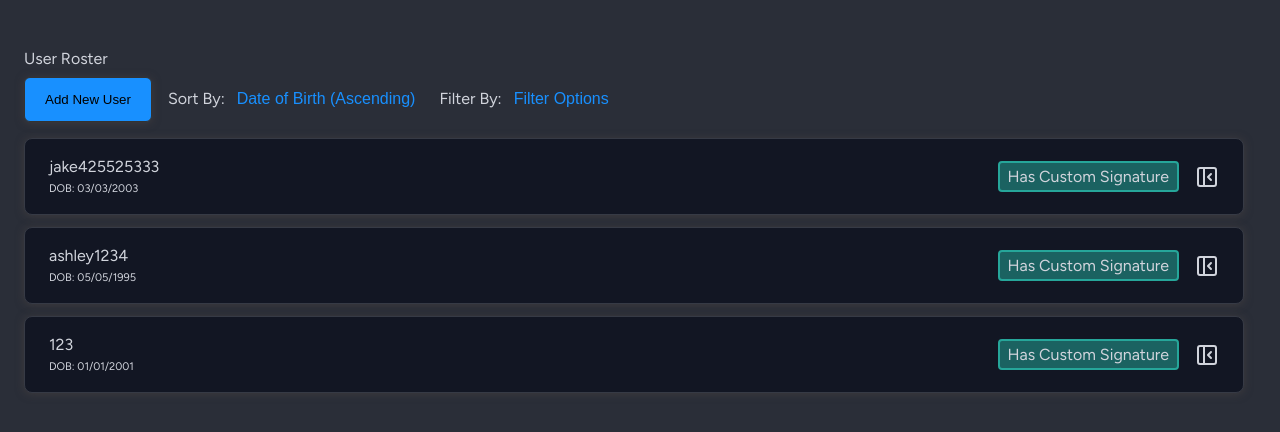
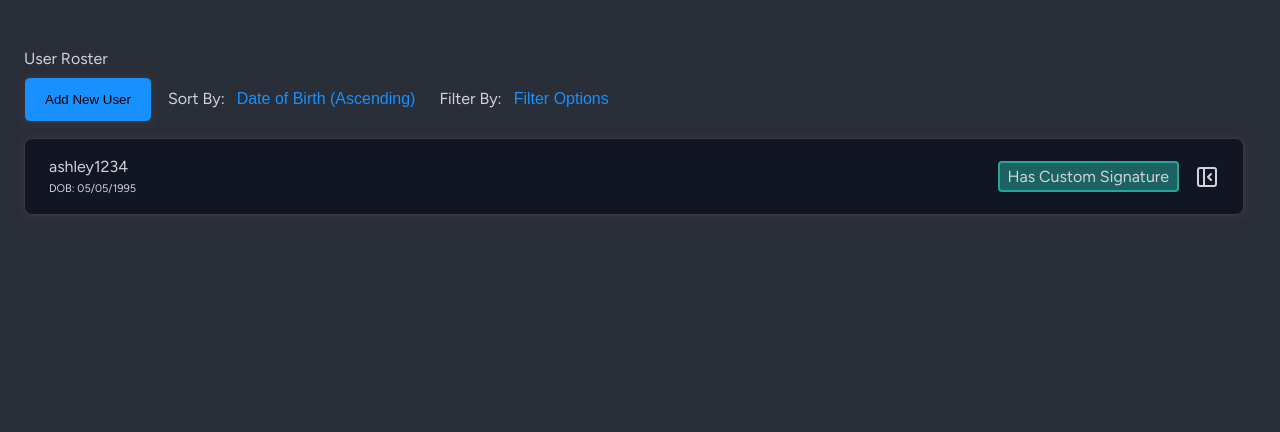
Before and after one commit to jabarbush/react-crud-project, a React (Create React App) app: page / in a window 1280 px wide. Shown: the top 432 px of the page. Built offline with nearby package versions, Linux system fonts and the light colour scheme; data requests are answered from the project's data file.

Commit message:
Delete user overlay, tests, etc.

```diff
--- a/db.json
+++ b/db.json
@@ -1,16 +1,5 @@
 {
   "users": [
-    {
-      "id": 4,
-      "name": "jake425525333",
-      "dob": "03/03/2003",
-      "phone": "4564564564",
-      "email": "jake4@gmail.com",
-      "signature": {
-        "pin": "123123",
-        "fontStyle": "Mr Dafoe"
-      }
-    },
     {
       "id": 5,
       "name": "ashley1234",
@@ -21,17 +10,6 @@
         "pin": "123123",
         "fontStyle": "Dancing Script"
       }
-    },
-    {
-      "id": 6,
-      "name": "123",
-      "dob": "01/01/2001",
-      "phone": "1231231231",
-      "email": "jake@gmail.com",
-      "signature": {
-        "pin": "123123",
-        "fontStyle": "Great Vibes"
-      }
     }
   ]
 }
--- a/src/App.css
+++ b/src/App.css
@@ -163,10 +163,20 @@ h3 {
   z-index: 100;
 }
 
+.delete-user-overlay {
+  position: fixed;
+  top: 0;
+  left: 0;
+  width: 100vw;
+  height: 100vh;
+  background-color: rgba(0, 0, 0, 0.5);
+  z-index: 100;
+}
+
 .delete-user-popup {
   position: fixed;
   top: 50%;
-  left: 0%;
+  left: 50%;
   transform: translate(-50%, -50%);
   display: flex;
   flex-direction: column;
--- a/src/App.tsx
+++ b/src/App.tsx
@@ -4,10 +4,12 @@ import List from "./components/ListUsers";
 import User from "./interfaces/User";
 import Toolbar from "./components/Toolbar";
 import UserInfo from "./components/UserInfo";
+import DeleteUser from "./components/DeleteUser";
 
 function App() {
   const [userList, setUserList] = useState<User[]>([]);
   const [selectedUser, setSelectedUser] = useState<User | null>(null);
+  const [showDeleteUser, setShowDeleteUser] = useState(false);
 
   const handleUserClick = (user: User) => {
     setSelectedUser(user);
@@ -15,6 +17,14 @@ function App() {
 
   const handleCloseUserInfo = () => {
     setSelectedUser(null);
+  };
+
+  const handleOpenDeleteUser = () => {
+    setShowDeleteUser(true);
+  };
+
+  const handleCloseDeleteUser = () => {
+    setShowDeleteUser(false);
   };
 
   return (
@@ -28,11 +38,14 @@ function App() {
           userList={userList}
           selectedUser={selectedUser}
           onCloseUserInfo={handleCloseUserInfo}
+          onOpenDeleteUser={handleOpenDeleteUser}
           setUserList={setUserList}
         />
+      )}
+      {showDeleteUser && (
+        <DeleteUser userList={userList} selectedUser={selectedUser} onClose={handleCloseDeleteUser} onDeleteUser={handleCloseUserInfo} setUserList={setUserList} />
       )}
     </div>
   );
 }
-
 export default App;
--- a/src/components/DeleteUser.tsx
+++ b/src/components/DeleteUser.tsx
@@ -1,5 +1,4 @@
-import React from 'react';
-import DeleteUserProps from '../interfaces/DeleteUserProps';
+import DeleteUserProps from "../interfaces/DeleteUserProps";
 import { ReactComponent as FormClose } from '../assets/form-close.svg';
 
 const DeleteUser: React.FC<DeleteUserProps> = ({ userList, selectedUser, onClose, onDeleteUser, setUserList }) => {
@@ -27,16 +26,14 @@ const DeleteUser: React.FC<DeleteUserProps> = ({ userList, selectedUser, onClose
   };
 
     return (
+      <div className="delete-user-overlay">
         <div className='delete-user-popup'>
           <h2 className="delete-user-title">Confirm Delete</h2>
           <FormClose onClick={onClose} className='icons icon-big-x' />
           <div className='delete-message'>Are you sure you want to delete?</div>
-        <button className="cancel" onClick={onClose}>
-          Cancel
-        </button>
-        <button className="add-user-submit" onClick={handleDeleteUser} >
-          OK
-        </button>
+          <button className="cancel" onClick={onClose}>Cancel</button>
+          <button className="add-user-submit" onClick={handleDeleteUser}>OK</button>
+        </div>
       </div>
     );
   };
--- a/src/components/UserInfo.tsx
+++ b/src/components/UserInfo.tsx
@@ -3,13 +3,11 @@ import UserInfoProps from '../interfaces/UserInfoProps';
 import { ReactComponent as Trash } from '../assets/trash.svg';
 import { ReactComponent as Edit } from '../assets/edit.svg';
 import { ReactComponent as FormClose } from '../assets/form-close.svg';
-import DeleteUser from './DeleteUser';
 import FontDropdown from './FontDropdown';
 import EditUserInfo from './EditUserInfo';
 import User from '../interfaces/User';
 
-const UserInfo: React.FC<UserInfoProps> = ({ userList, selectedUser, onCloseUserInfo, setUserList }) => {
-  const [showDeleteUser, setShowDeleteUser] = useState(false);
+const UserInfo: React.FC<UserInfoProps> = ({ selectedUser, onCloseUserInfo, setUserList, onOpenDeleteUser }) => {
   const [showEditUserInfo, setShowEditUserInfo] = useState(false);
   const [showSignatureForm, setShowSignatureForm] = useState(false);
   const [signaturePin, setSignaturePin] = useState(selectedUser?.signature?.pin || undefined);
@@ -25,11 +23,7 @@ const UserInfo: React.FC<UserInfoProps> = ({ userList, selectedUser, onCloseUser
   const options = ["Dancing Script", "Mr Dafoe", "Great Vibes"];
 
   const handleOpenDeleteUser = () => {
-    setShowDeleteUser(true);
-  };
-
-  const handleCloseDeleteUser = () => {
-    setShowDeleteUser(false);
+    onOpenDeleteUser();
   };
 
   const handleOpenEditUserInfo = () => {
@@ -178,8 +172,6 @@ const UserInfo: React.FC<UserInfoProps> = ({ userList, selectedUser, onCloseUser
               <hr />
             </div>
           )}
-          {showDeleteUser &&
-            <DeleteUser userList={userList} selectedUser={selectedUser} onClose={handleCloseDeleteUser} onDeleteUser={onCloseUserInfo} setUserList={setUserList} />}
         </div>
       )}
     </div>
--- a/src/interfaces/UserInfoProps.ts
+++ b/src/interfaces/UserInfoProps.ts
@@ -5,6 +5,7 @@ interface UserInfoProps {
     selectedUser: User | null;
     onCloseUserInfo: () => void;
     setUserList: React.Dispatch<React.SetStateAction<User[]>>;
+    onOpenDeleteUser: () => void;
   }
 
   export default UserInfoProps;
```
Also changed, not shown: 2 other files (tests, documents, lock files or other folders). Lines whose indentation alone changed are shown as unchanged.
